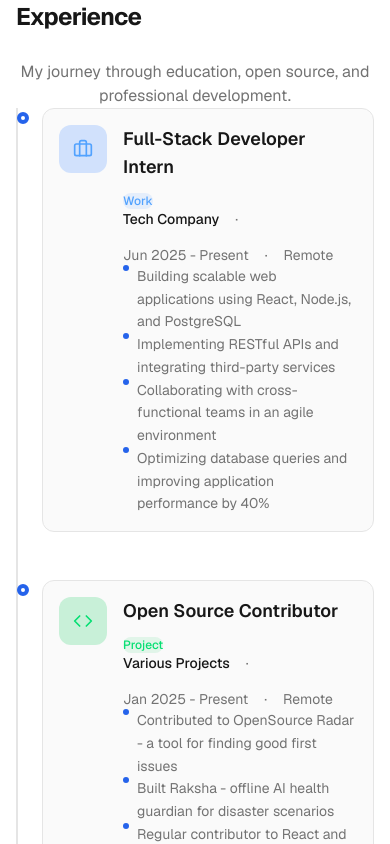
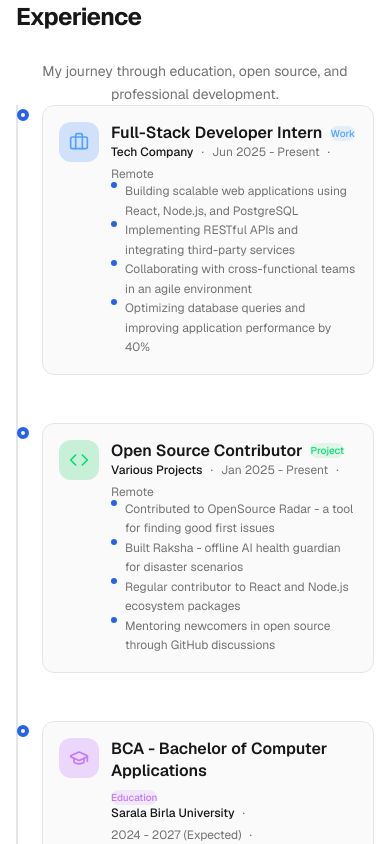
Before and after one commit to Deepti-Nanda/Portfolio, a Next.js app: page / in a window 390 px wide. Shown: the part 3880-4724 px from the top of the page. Built offline with nearby package versions, Linux system fonts and the light colour scheme.

Commit message:
Update experience section to make it responsive on all devices

```diff
--- a/components/experience.tsx
+++ b/components/experience.tsx
@@ -78,85 +78,153 @@ const experiences: ExperienceItem[] = [
 ];
 
 const typeStyles = {
-  work: { color: "text-blue-400", bg: "bg-blue-500/10", border: "border-blue-500/20", iconBg: "bg-blue-500/20" },
-  project: { color: "text-green-400", bg: "bg-green-500/10", border: "border-green-500/20", iconBg: "bg-green-500/20" },
-  education: { color: "text-purple-400", bg: "bg-purple-500/10", border: "border-purple-500/20", iconBg: "bg-purple-500/20" },
-  achievement: { color: "text-amber-400", bg: "bg-amber-500/10", border: "border-amber-500/20", iconBg: "bg-amber-500/20" },
+  work: {
+    color: "text-blue-400",
+    bg: "bg-blue-500/10",
+    border: "border-blue-500/20",
+    iconBg: "bg-blue-500/20",
+  },
+  project: {
+    color: "text-green-400",
+    bg: "bg-green-500/10",
+    border: "border-green-500/20",
+    iconBg: "bg-green-500/20",
+  },
+  education: {
+    color: "text-purple-400",
+    bg: "bg-purple-500/10",
+    border: "border-purple-500/20",
+    iconBg: "bg-purple-500/20",
+  },
+  achievement: {
+    color: "text-amber-400",
+    bg: "bg-amber-500/10",
+    border: "border-amber-500/20",
+    iconBg: "bg-amber-500/20",
+  },
 };
 
 export function Experience() {
   const [visibleItems, setVisibleItems] = useState<Set<string>>(new Set());
 
   useEffect(() => {
+    const elements = document.querySelectorAll("[data-experience-item]");
+
+    if (!("IntersectionObserver" in window)) {
+      setVisibleItems(new Set(experiences.map((exp) => exp.id)));
+      return;
+    }
+
     const observer = new IntersectionObserver(
       (entries) => {
         entries.forEach((entry) => {
           if (entry.isIntersecting) {
-            setVisibleItems((prev) => new Set([...prev, entry.target.id]));
+            setVisibleItems((prev) => {
+              if (prev.has(entry.target.id)) return prev;
+              return new Set([...prev, entry.target.id]);
+            });
+
+            observer.unobserve(entry.target);
           }
         });
       },
-      { threshold: 0.1, rootMargin: "0px 0px -50px 0px" }
+      {
+        threshold: 0.1,
+        rootMargin: "0px 0px -40px 0px",
+      },
     );
 
-    const elements = document.querySelectorAll("[data-experience-item]");
     elements.forEach((el) => observer.observe(el));
 
     return () => observer.disconnect();
   }, []);
 
   return (
-    <section id="experience" className="reveal" aria-labelledby="experience-heading">
-      <div className="container">
-        <h2 id="experience-heading" className="section-title text-[var(--foreground)]">
+    <section
+      id="experience"
+      className="reveal py-16 sm:py-20 lg:py-28"
+      aria-labelledby="experience-heading"
+    >
+      <div className="container px-4 sm:px-6">
+        <h2
+          id="experience-heading"
+          className="section-title text-[var(--foreground)]"
+        >
           Experience
         </h2>
-        <p className="text-[var(--muted)] text-center max-w-2xl mx-auto mb-12">
-          My journey through education, open source, and professional development.
+
+        <p className="text-[var(--muted)] text-center max-w-2xl mx-auto mb-8 sm:mb-12 text-sm sm:text-base leading-relaxed">
+          My journey through education, open source, and professional
+          development.
         </p>
 
-        <div className="timeline">
+        <div className="timeline min-w-0">
           {experiences.map((exp, index) => (
             <div
               key={exp.id}
               id={exp.id}
               data-experience-item
-              className={`timeline-item transition-all duration-700 ${
+              className={`timeline-item min-w-0 transition-all duration-700 ${
                 visibleItems.has(exp.id) ? "visible" : ""
               }`}
-              style={{ transitionDelay: `${index * 100}ms` }}
+              style={{
+                transitionDelay: `${index * 100}ms`,
+              }}
             >
-              <div className="timeline-marker" style={{ backgroundColor: "var(--background)" }} />
+              <div
+                className="timeline-marker"
+                style={{ backgroundColor: "var(--background)" }}
+                aria-hidden="true"
+              />
 
-              <div className="timeline-content group">
-                <div className="flex items-start gap-4">
+              <div className="timeline-content group min-w-0">
+                <div className="flex items-start gap-3 sm:gap-4 min-w-0">
                   <div
-                    className={`flex-shrink-0 w-12 h-12 rounded-xl flex items-center justify-center ${typeStyles[exp.type].iconBg} ${typeStyles[exp.type].color}`}
+                    className={`flex-shrink-0 w-10 h-10 sm:w-12 sm:h-12 rounded-xl flex items-center justify-center ${typeStyles[exp.type].iconBg} ${typeStyles[exp.type].color}`}
+                    aria-hidden="true"
                   >
                     {exp.icon}
                   </div>
 
                   <div className="flex-1 min-w-0">
-                    <div className="flex flex-wrap items-baseline gap-3 mb-2">
-                      <h3 className="text-lg font-semibold text-[var(--foreground)]">{exp.role}</h3>
-                      <span className={`text-xs font-medium px-2 py-1 rounded-full ${typeStyles[exp.type].bg} ${typeStyles[exp.type].color} ${typeStyles[exp.type].border}`}>
+                    <div className="flex flex-wrap items-center gap-2 sm:gap-3 mb-2">
+                      <h3 className="text-base sm:text-lg font-semibold text-[var(--foreground)] leading-snug break-words">
+                        {exp.role}
+                      </h3>
+
+                      <span
+                        className={`inline-flex items-center text-[10px] sm:text-xs font-medium px-2 py-1 rounded-full whitespace-nowrap ${typeStyles[exp.type].bg} ${typeStyles[exp.type].color} ${typeStyles[exp.type].border}`}
+                      >
                         {exp.type.charAt(0).toUpperCase() + exp.type.slice(1)}
                       </span>
                     </div>
 
-                    <div className="flex flex-wrap items-center gap-4 text-sm text-[var(--muted)] mb-4">
-                      <span className="font-medium text-[var(--foreground)]">{exp.company}</span>
-                      <span>·</span>
+                    <div className="flex flex-wrap items-center gap-x-2 gap-y-1.5 text-xs sm:text-sm text-[var(--muted)] mb-3 sm:mb-4">
+                      <span className="font-medium text-[var(--foreground)]">
+                        {exp.company}
+                      </span>
+
+                      <span aria-hidden="true">·</span>
+
                       <span>{exp.period}</span>
-                      <span>·</span>
+
+                      <span aria-hidden="true">·</span>
+
                       <span>{exp.location}</span>
                     </div>
 
-                    <ul className="space-y-2 text-[var(--muted)] text-sm leading-relaxed">
+                    <ul className="space-y-2 text-[var(--muted)] text-xs sm:text-sm leading-relaxed">
                       {exp.description.map((desc, i) => (
-                        <li key={i} className="flex items-start gap-2 group-hover:text-[var(--foreground)] transition-colors">
-                          <span className="flex-shrink-0 w-1.5 h-1.5 rounded-full mt-2 bg-[var(--accent)]" />
-                          <span>{desc}</span>
+                        <li
+                          key={i}
+                          className="flex items-start gap-2 group-hover:text-[var(--foreground)] transition-colors"
+                        >
+                          <span
+                            className="flex-shrink-0 w-1.5 h-1.5 rounded-full mt-[6px] sm:mt-2 bg-[var(--accent)]"
+                            aria-hidden="true"
+                          />
+
+                          <span className="min-w-0 break-words">{desc}</span>
                         </li>
                       ))}
                     </ul>
```
